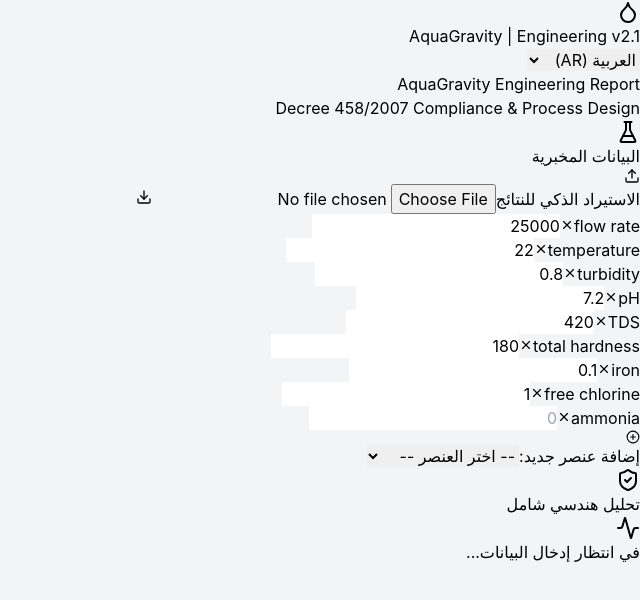
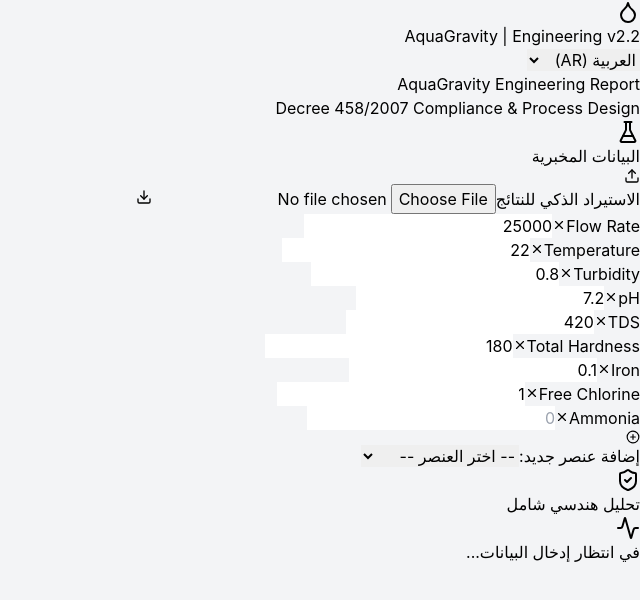
Before and after one commit to remogh81-ship-it/aqua-gravity-platform, a React (Vite) app: page / in a window 1280 px wide. Shown: the top 600 px of the page, without its empty margins (640-1280 px from the left). Built offline with nearby package versions, Linux system fonts and the light colour scheme.

Commit message:
fix: enforce Title Case for all elements and correct Phosphorus spelling

```diff
--- a/src/App.jsx
+++ b/src/App.jsx
@@ -28,12 +28,22 @@
   const [error, setError] = useState(null);
 
   const formatLabel = (key) => {
-    if (key === 'ph') return 'pH';
-    if (key === 'tds') return 'TDS';
-    if (key === 'bod') return 'BOD';
-    if (key === 'cod') return 'COD';
-    if (key === 'e_coli') return 'E. Coli';
-    return key.replace(/_/g, ' ');
+    const specialCases = {
+      'ph': 'pH',
+      'tds': 'TDS',
+      'bod': 'BOD',
+      'cod': 'COD',
+      'e_coli': 'E. Coli',
+      'phosphorous': 'Phosphorus'
+    };
+
+    if (specialCases[key]) return specialCases[key];
+
+    // Capitalize the first letter of each word
+    return key
+      .split('_')
+      .map(word => word.charAt(0).toUpperCase() + word.slice(1).toLowerCase())
+      .join(' ');
   };
 
   const handleInputChange = (e) => {
@@ -213,7 +223,7 @@
         <div className="container mx-auto flex justify-between items-center">
           <div className="flex items-center gap-2">
             <Droplet className="w-8 h-8 text-blue-300" />
-            <h1 className="text-2xl font-bold">AquaGravity | Engineering <span className="text-sm font-normal text-blue-300 ml-2">v2.1</span></h1>
+            <h1 className="text-2xl font-bold">AquaGravity | Engineering <span className="text-sm font-normal text-blue-300 ml-2">v2.2</span></h1>
           </div>
           <div className="flex gap-4">
             <select
```
